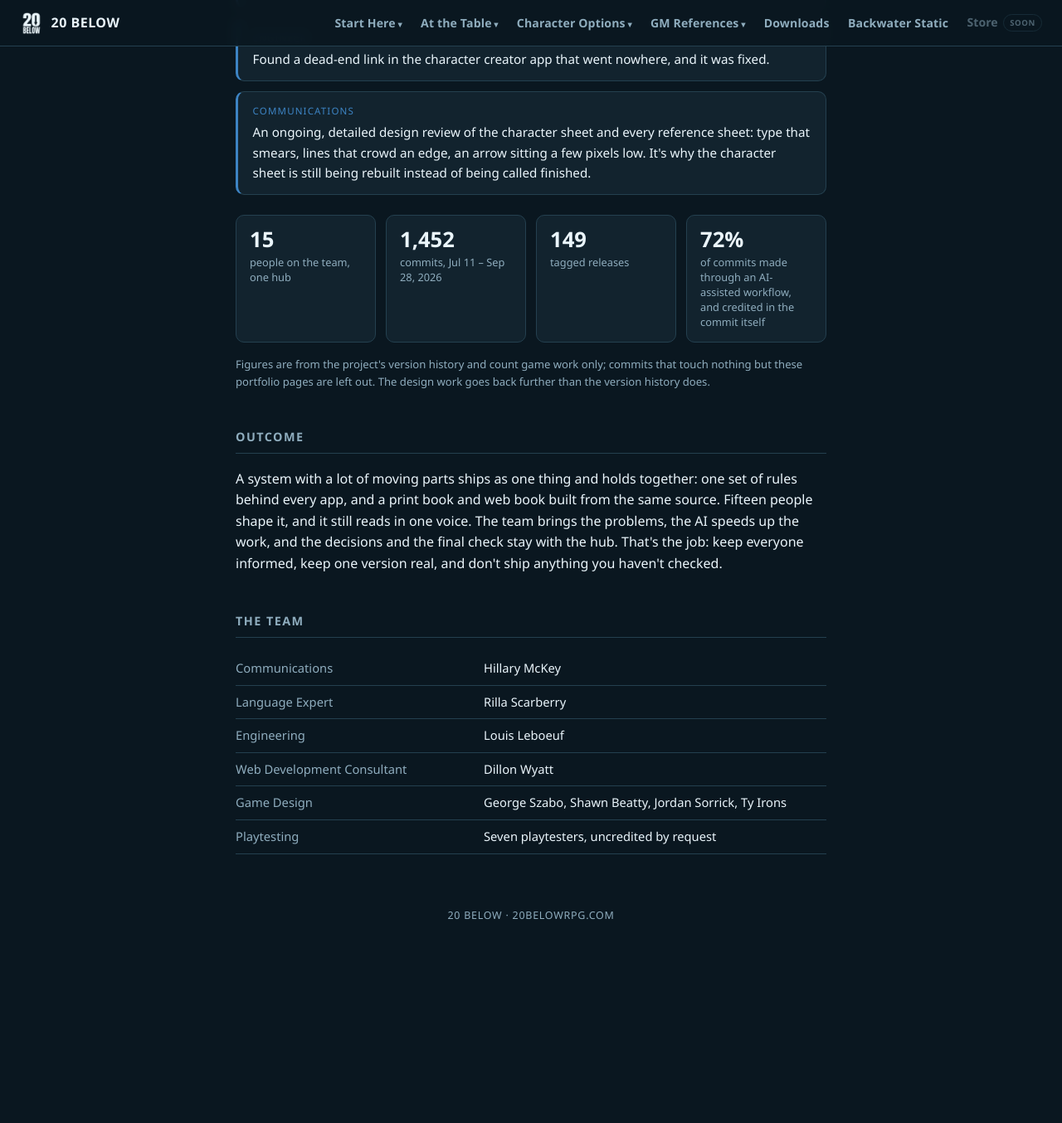
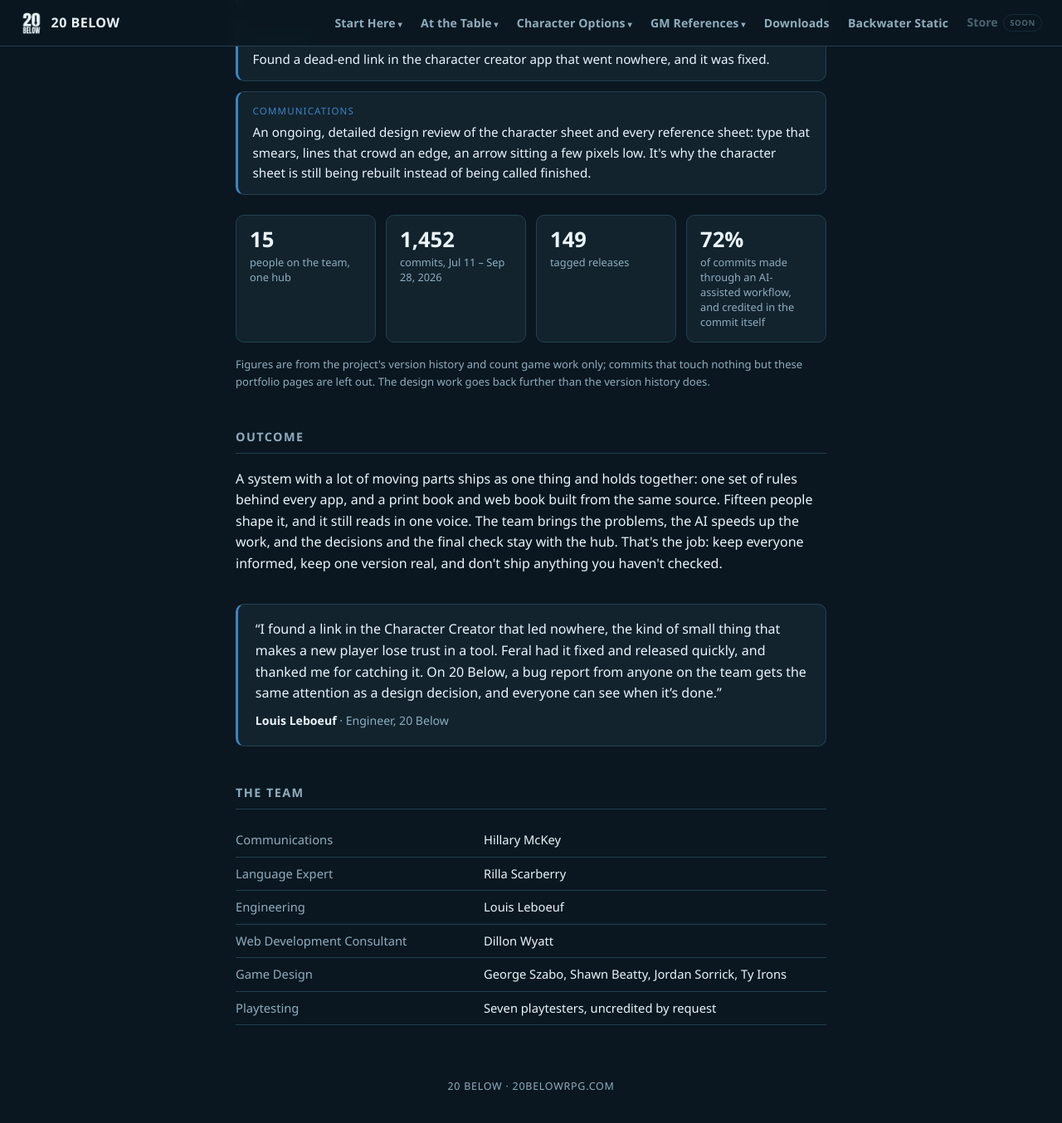
Before and after one commit to feralucce/20_Below, a Jekyll site: the page built from docs/case-study-ai-workflow.html, in a window 1280 px wide and 1400 px high, scrolled down 2548 px. Shown: the top 1354 px of the window at 83% size. Built offline with Jekyll 4.4.1, drawn with Linux system fonts in a browser that asks for light colours; before the commit the page ends 3742 px from its top, so only the background shows below that.

Commit message:
Portfolio: testimonial from Louis Leboeuf
He approved his quote and gave written permission. It sits with the
20 Below team on the landing page and after the Outcome of Fifteen
People, Twelve Deliverables, One Hub, which credits his catch.

Co-Authored-By: Claude Opus 5.5 <noreply@anthropic.com>

```diff
--- a/docs/case-study-ai-workflow.html
+++ b/docs/case-study-ai-workflow.html
@@ -54,6 +54,10 @@
   .glance dt { font-size: 0.72rem; text-transform: uppercase; letter-spacing: 0.1em; color: var(--accent); padding-top: 0.22rem; }
   .glance dd { margin: 0; }
   @media (max-width: 560px) { .glance { grid-template-columns: 1fr; gap: 0.1rem; } .glance dd { margin-bottom: 0.6rem; } .glance dd:last-child { margin-bottom: 0; } }
+  .testimonial { margin: 2.2rem 0 0; background: var(--panel); border: 1px solid var(--panel-border); border-left: 3px solid var(--accent); border-radius: var(--radius); padding: 1.1rem 1.3rem; }
+  .testimonial blockquote { margin: 0 0 0.6rem; padding: 0; border: 0; color: var(--text); font-size: 1rem; }
+  .testimonial figcaption { font-size: 0.88rem; color: var(--text-dim); margin: 0; }
+  .testimonial figcaption b { color: var(--text); font-weight: 600; }
 </style>
 <link rel="stylesheet" href="/docs/assets/css/site-nav.css" />
 </head>
@@ -115,6 +119,11 @@
   <h2>Outcome</h2>
   <p>A system with a lot of moving parts ships as one thing and holds together: one set of rules behind every app, and a print book and web book built from the same source. Fifteen people shape it, and it still reads in one voice. The team brings the problems, the AI speeds up the work, and the decisions and the final check stay with the hub. That's the job: keep everyone informed, keep one version real, and don't ship anything you haven't checked.</p>
 
+  <figure class="testimonial">
+    <blockquote>&ldquo;I found a link in the Character Creator that led nowhere, the kind of small thing that makes a new player lose trust in a tool. Feral had it fixed and released quickly, and thanked me for catching it. On 20 Below, a bug report from anyone on the team gets the same attention as a design decision, and everyone can see when it&rsquo;s done.&rdquo;</blockquote>
+    <figcaption><b>Louis Leboeuf</b> &middot; Engineer, 20 Below</figcaption>
+  </figure>
+
   <h2>The Team</h2>
   <table class="team">
     <tr><td>Communications</td><td>Hillary McKey</td></tr>
--- a/docs/index.html
+++ b/docs/index.html
@@ -167,6 +167,10 @@
         <blockquote>&ldquo;When I reviewed the gear shop in the Character Creator, the rules were right but the wording made new players stop and reread. Feral took every note I flagged, rewrote the steps in plain language, and had the new version back to me to check before it shipped. What stood out was how seriously feedback got taken: nothing was waved off, and nothing went out until it read clearly.&rdquo;</blockquote>
         <figcaption><b>Rilla Scarberry</b> &middot; Language Expert, 20 Below<br /><a href="/docs/case-study-onboarding.html">Related: Learning the Game by Building a Character</a></figcaption>
       </figure>
+      <figure class="quote">
+        <blockquote>&ldquo;I found a link in the Character Creator that led nowhere, the kind of small thing that makes a new player lose trust in a tool. Feral had it fixed and released quickly, and thanked me for catching it. On 20 Below, a bug report from anyone on the team gets the same attention as a design decision, and everyone can see when it&rsquo;s done.&rdquo;</blockquote>
+        <figcaption><b>Louis Leboeuf</b> &middot; Engineer, 20 Below<br /><a href="/docs/case-study-ai-workflow.html">Related: Fifteen People, Twelve Deliverables, One Hub</a></figcaption>
+      </figure>
       <figure class="quote pending">
         <blockquote>[Quote from George Szabo]</blockquote>
         <figcaption><b>George Szabo</b> &middot; Game Designer, 20 Below<br /><a href="/docs/case-study-brown-recluse.html">Related: One Spider, Checked Three Ways</a></figcaption>
```
